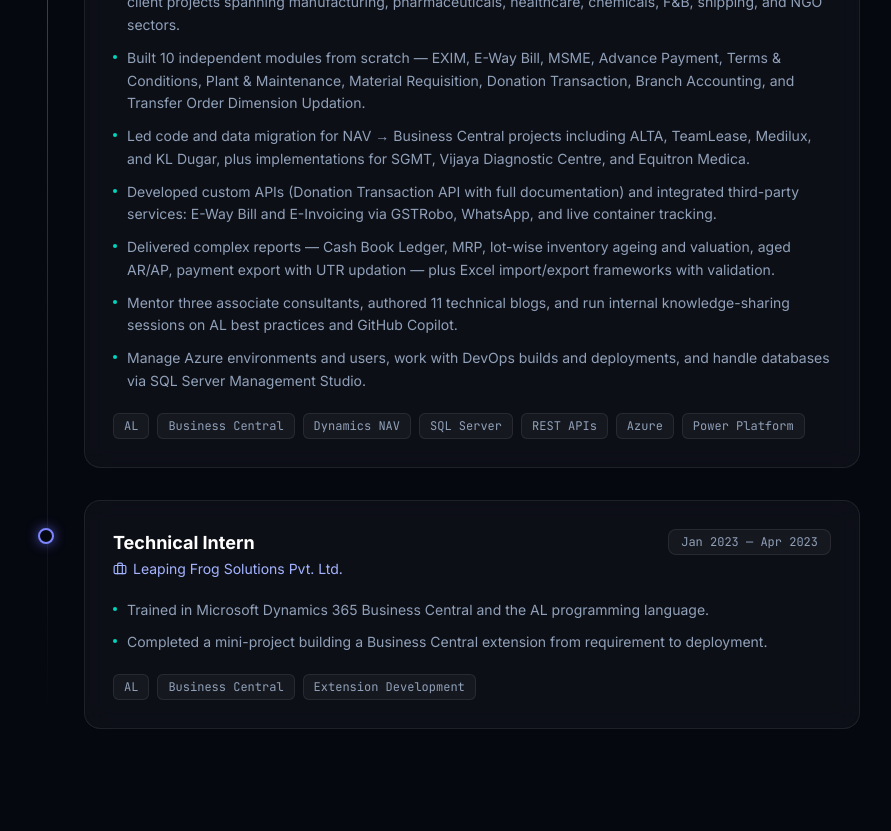
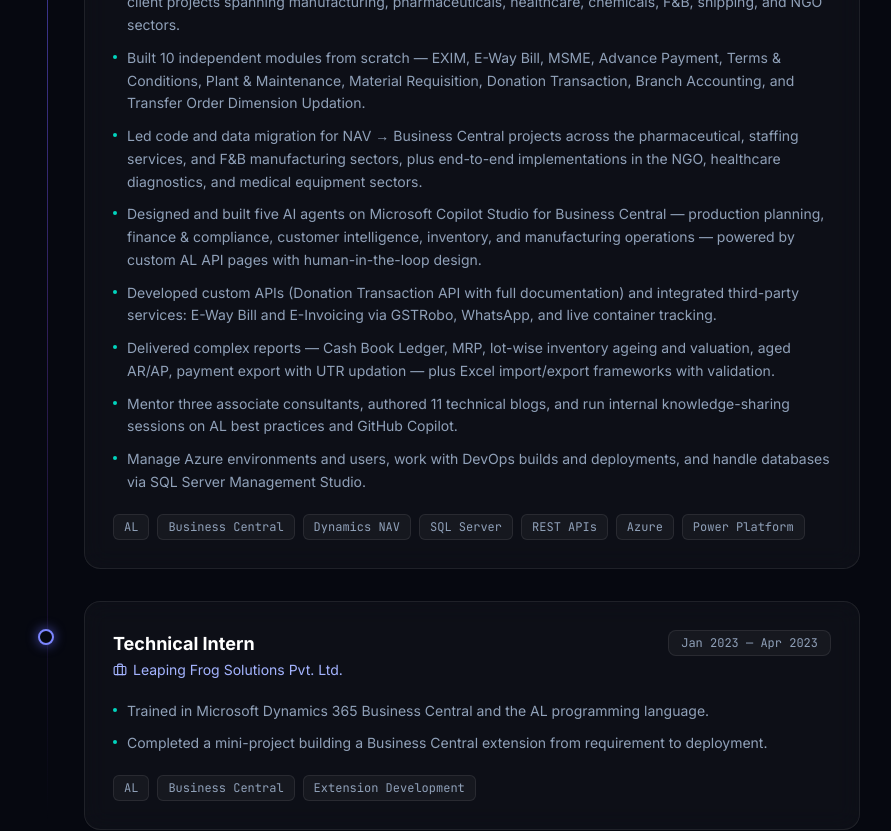
Before and after one commit to ShreyChauhan29/Portfolio, a React (Vite) app: page / in a window 1280 px wide. Shown: the part 2280-3111 px from the top of the page, without its empty margins (196-1087 px from the left). Built offline with nearby package versions, Linux system fonts and the light colour scheme.

Commit message:
Replace client names with sectors in migration bullet; add AI agents bullet
Co-Authored-By: Claude Fable 5 <noreply@anthropic.com>

```diff
--- a/src/App.jsx
+++ b/src/App.jsx
@@ -68,7 +68,8 @@ const EXPERIENCE = [
     bullets: [
       'Design, customize, and deploy Microsoft Dynamics 365 Business Central and NAV solutions across 35+ client projects spanning manufacturing, pharmaceuticals, healthcare, chemicals, F&B, shipping, and NGO sectors.',
       'Built 10 independent modules from scratch — EXIM, E-Way Bill, MSME, Advance Payment, Terms & Conditions, Plant & Maintenance, Material Requisition, Donation Transaction, Branch Accounting, and Transfer Order Dimension Updation.',
-      'Led code and data migration for NAV → Business Central projects including ALTA, TeamLease, Medilux, and KL Dugar, plus implementations for SGMT, Vijaya Diagnostic Centre, and Equitron Medica.',
+      'Led code and data migration for NAV → Business Central projects across the pharmaceutical, staffing services, and F&B manufacturing sectors, plus end-to-end implementations in the NGO, healthcare diagnostics, and medical equipment sectors.',
+      'Designed and built five AI agents on Microsoft Copilot Studio for Business Central — production planning, finance & compliance, customer intelligence, inventory, and manufacturing operations — powered by custom AL API pages with human-in-the-loop design.',
       'Developed custom APIs (Donation Transaction API with full documentation) and integrated third-party services: E-Way Bill and E-Invoicing via GSTRobo, WhatsApp, and live container tracking.',
       'Delivered complex reports — Cash Book Ledger, MRP, lot-wise inventory ageing and valuation, aged AR/AP, payment export with UTR updation — plus Excel import/export frameworks with validation.',
       'Mentor three associate consultants, authored 11 technical blogs, and run internal knowledge-sharing sessions on AL best practices and GitHub Copilot.',
```
